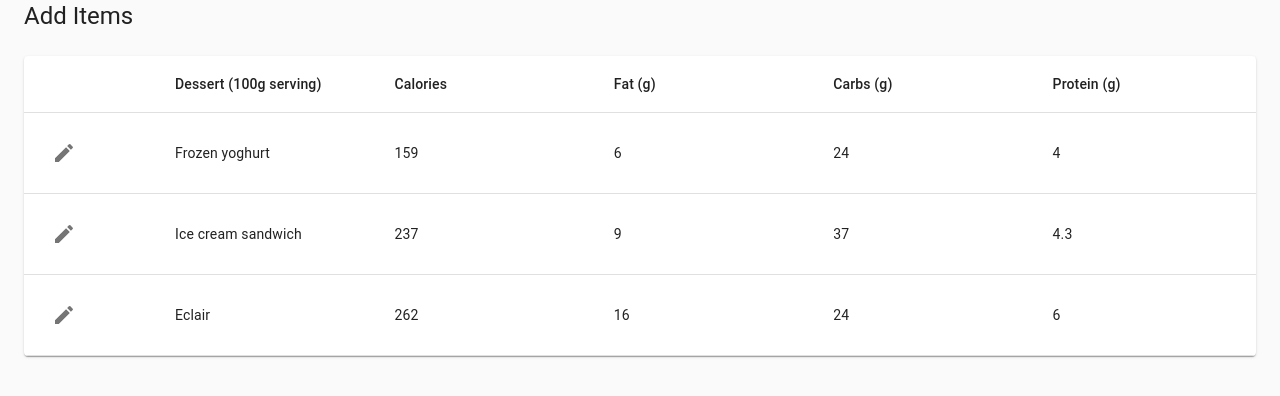
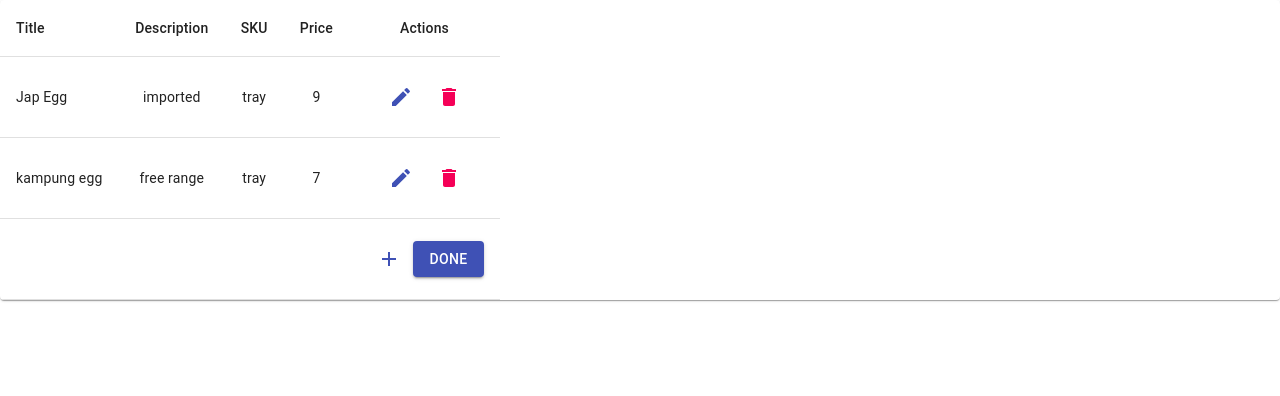
Before and after one commit to aukokyong/grouby, a React (Create React App) app in the folder frontend/: page /additems in a window 1280 px wide. Shown: the top 396 px of the page. Built offline with nearby package versions, Linux system fonts and the light colour scheme.

Commit message:
created mock table with action buttons for adding items

```diff
--- a/frontend/src/App.js
+++ b/frontend/src/App.js
@@ -5,7 +5,7 @@ import Login from './components/Login'
 import BuyerNav from './components/BuyerNav'
 import BuyerEntry from './components/BuyerEntry'
 import BuyForm from './components/BuyForm'
-import ItemsForm from './components/ItemsForm'
+import BuyItems from './components/BuyItems'
 
 function App() {
   return (
@@ -36,7 +36,7 @@ function App() {
           <BuyForm />
         </Route>
         <Route exact path='/additems'>
-          <ItemsForm />
+          <BuyItems />
         </Route>
         <Route exact path='/hostedbuys'>
           <h1>All Hosted Buys</h1>
--- /dev/null
+++ b/frontend/src/components/BuyItems.js
@@ -0,0 +1,99 @@
+import React, { useEffect, useState } from "react";
+import { Redirect } from 'react-router-dom'
+// import axios from 'axios';
+import { makeStyles, IconButton, Button } from '@material-ui/core';
+import DeleteIcon from '@material-ui/icons/Delete';
+import EditIcon from '@material-ui/icons/Edit';
+import AddIcon from '@material-ui/icons/Add';
+import Table from '@material-ui/core/Table';
+import TableBody from '@material-ui/core/TableBody';
+import TableCell from '@material-ui/core/TableCell';
+import TableContainer from '@material-ui/core/TableContainer';
+import TableHead from '@material-ui/core/TableHead';
+import TableRow from '@material-ui/core/TableRow';
+import Paper from '@material-ui/core/Paper';
+
+import ItemDetailsForm from './ItemDetailsForm';
+
+const useStyles = makeStyles({
+    table: {
+        minWidth: 300,
+        maxWidth: 500,
+        alignItems: 'center',
+    },
+});
+
+const rows = [
+    { title: "Jap Egg", description: "imported", sku: "tray", price: "9" },
+    { title: "kampung egg", description: "free range", sku: "tray", price: "7" },
+];
+
+const BuyItems = () => {
+    const classes = useStyles();
+
+    const [editClicked, setEditClicked] = useState(false)
+    const [addClicked, setAddClicked] = useState(false)
+    const [doneClicked, setDoneClicked] = useState(false)
+
+    if (doneClicked) {
+        sessionStorage.removeItem('buyId')
+        return <Redirect to="/hostedbuys" />
+    }
+
+    return (
+        <>
+            <TableContainer component={Paper}>
+                <Table className={classes.table} aria-label="items table">
+                    <TableHead>
+                        <TableRow>
+                            <TableCell>Title</TableCell>
+                            <TableCell align="center">Description</TableCell>
+                            <TableCell align="center">SKU</TableCell>
+                            <TableCell align="center">Price</TableCell>
+                            <TableCell align="center">Actions</TableCell>
+                        </TableRow>
+                    </TableHead>
+                    <TableBody>
+                        {rows.map((row) => (
+                            <TableRow key={row.title}>
+                                <TableCell component="th" scope="row">
+                                    {row.title}
+                                </TableCell>
+                                <TableCell align="center">{row.description}</TableCell>
+                                <TableCell align="center">{row.sku}</TableCell>
+                                <TableCell align="center">{row.price}</TableCell>
+                                <TableCell align="center">
+                                    <IconButton variant="contained" color="primary" onClick={() => setEditClicked(true)}>
+                                        <EditIcon />
+                                    </IconButton>
+                                    <IconButton variant="contained" color="secondary">
+                                        <DeleteIcon />
+                                    </IconButton>
+                                </TableCell>
+                            </TableRow>
+                        ))}
+                        <TableRow key='add'>
+                            <TableCell component="th" scope="row" />
+                            <TableCell align="right"></TableCell>
+                            <TableCell align="right"></TableCell>
+                            <TableCell align="right"></TableCell>
+                            <TableCell align="center">
+                                <IconButton variant="contained" color="primary">
+                                    <AddIcon onClick={() => setAddClicked(true)} />
+                                </IconButton>
+                                <Button variant="contained" color="primary" onClick={() => setDoneClicked(true)}>
+                                    Done
+                                </Button>
+                            </TableCell>
+                        </TableRow>
+                    </TableBody>
+                </Table>
+            </TableContainer>
+            <ItemDetailsForm editClicked={editClicked} setEditClicked={setEditClicked} addClicked={addClicked} setAddClicked={setAddClicked} />
+        </>
+
+    )
+}
+
+
+export default BuyItems
```
